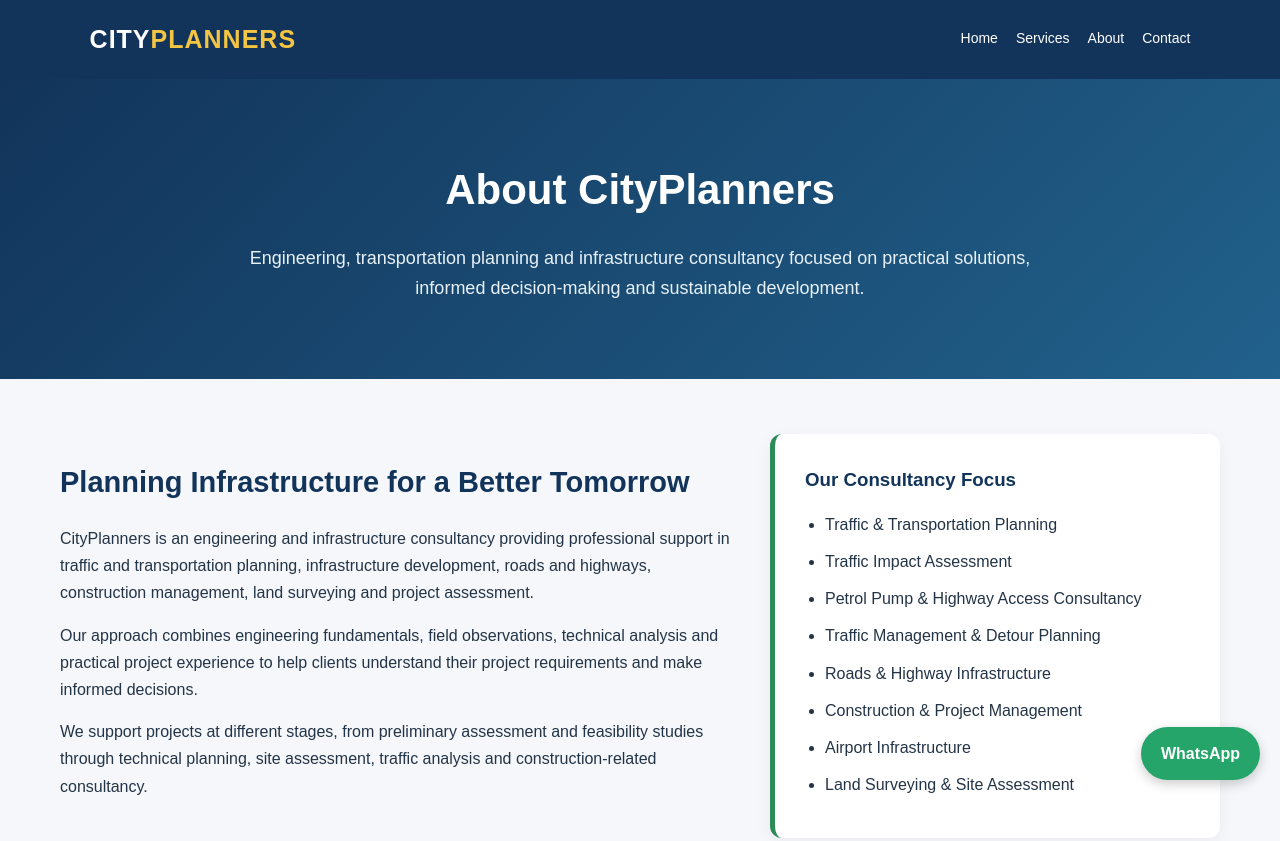
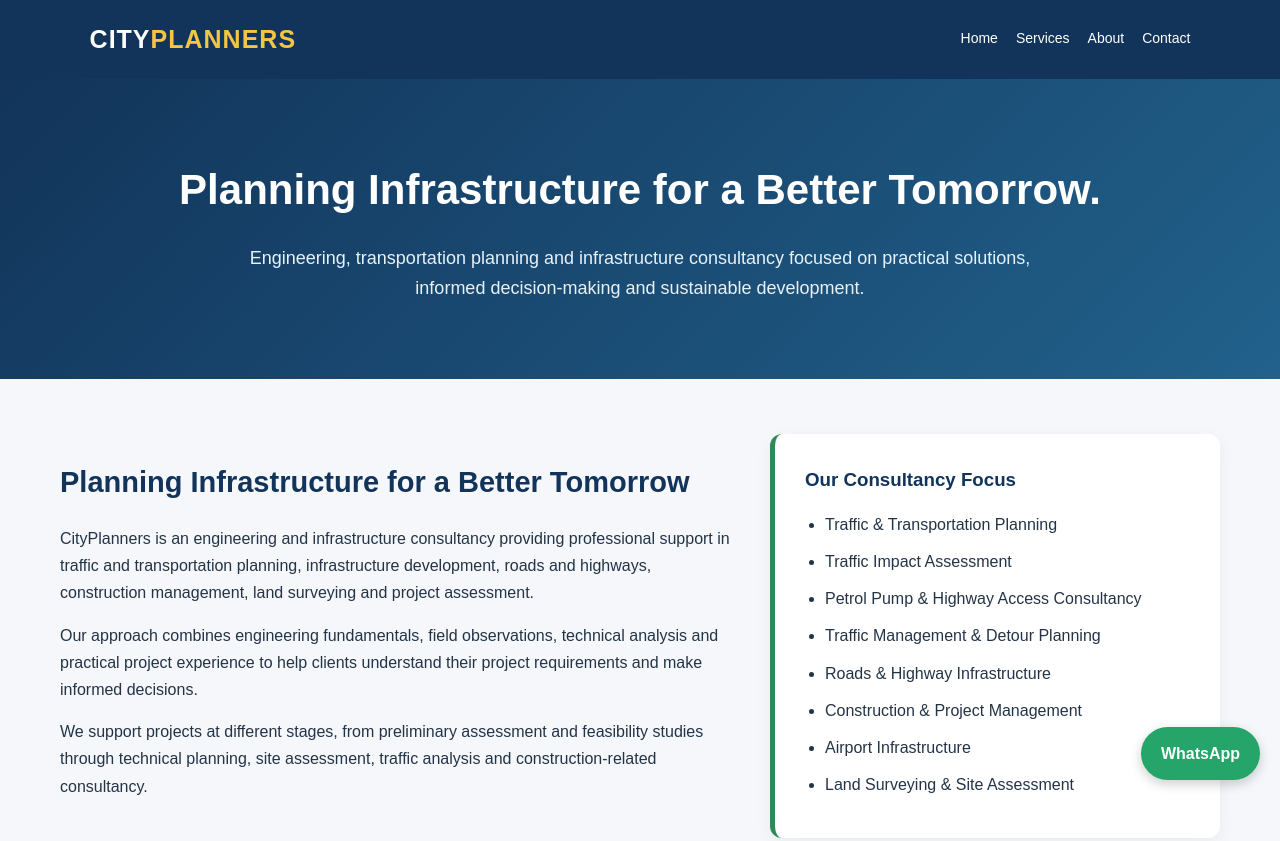
Before and after one commit to mohanambigapathi/cityplanners-india-web, a plain HTML site: page about.html in a window 1280 px wide. Shown: the top 841 px of the page. Drawn offline with Linux system fonts and the light colour scheme.

Commit message:
Update About page heading

```diff
--- a/about.html
+++ b/about.html
@@ -347,7 +347,7 @@ footer a {
 </header>
 
 <section class="hero">
-    <h1>About CityPlanners</h1>
+    <h1>Planning Infrastructure for a Better Tomorrow.</h1>
     <p>
         Engineering, transportation planning and infrastructure consultancy
         focused on practical solutions, informed decision-making and
```
